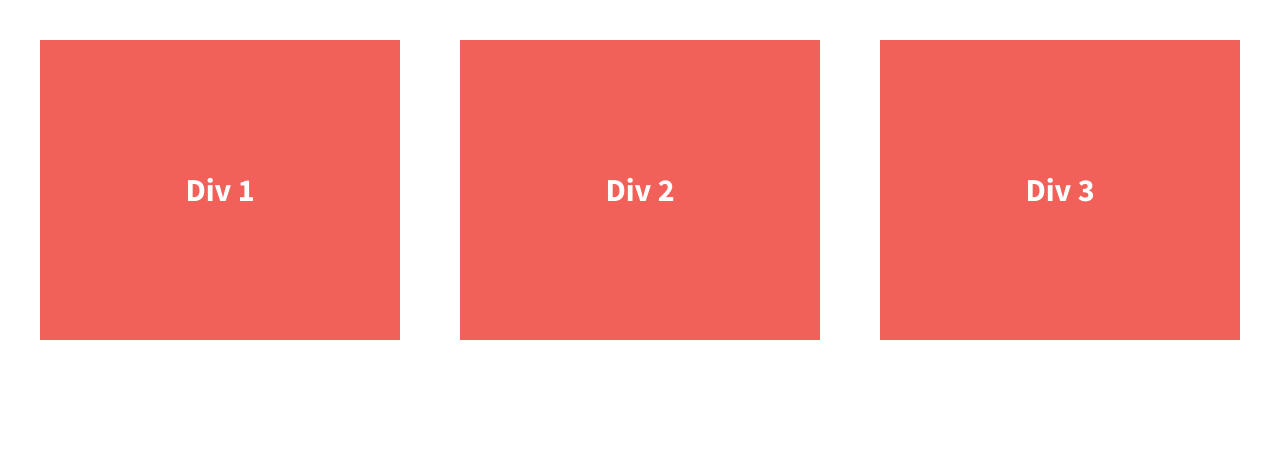
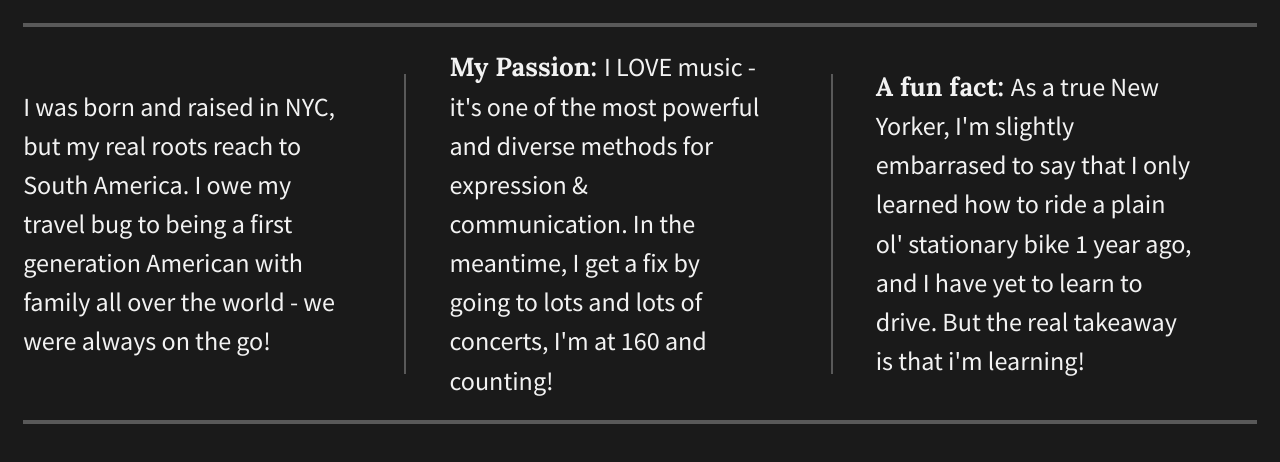
Before and after one commit to PinkMoonlight/flexbox-practice-divs, a plain HTML site: page index.html in a window 1280 px wide. Drawn offline with nearby package versions, Linux system fonts and the light colour scheme.

Commit message:
changed flexbox divs to be three widget/column modules

```diff
--- a/css/main.css
+++ b/css/main.css
@@ -97,35 +97,57 @@ textarea {
 
 
 html {
-  background-color: #fff;
+  background-color: #1a1a1a;
   height: 100%;
 }
 
 body {
   font-family: 'Source Sans Pro', sans-serif;
-  padding: 2em;
-  font-size: 1.25em;
+  padding: 1em;
+  font-size: 1.45em;
   height: 100%;
 }
 
 .wrapper {
-  /*add display:flex and set justify-content to space-between*/
-  font-weight: 700;
+  font-weight: 400;
   display: flex;
   justify-content: space-between;
+  border-top: 4px solid #595959;
+  border-bottom: 4px solid #595959;
+  padding-top: 2em;
+  padding-bottom: 2em;
 }
 
 .div-1, .div-2, .div-3 {
-  /*give the divs a width of 30%, add display:flex, set justify-content and align-items to center*/
-  color: #fff;
+  color: #f2f2f2;
   line-height: 1.5em;
-  font-size: 1.6em;
-  background-color: #f16059;
+  font-size: 1.125em;
+  background-color: #1a1a1a;
   height: 300px;
   display: flex;
   justify-content: center;
   align-items: center;
   width: 30%;
+  padding: 0 1em 0 0;
+
+}
+
+.div-2, .div-3 {
+  border-left: 2px solid #595959;
+  padding-left: 1.65em;
+}
+
+section div p {
+  margin: 0 1.5em 0 0;
+}
+
+.font {
+  font-family: 'Lora', serif;
+  font-weight: bold;
+}
+
+.capital {
+  text-transform: uppercase;
 }
 
 
--- a/index.html
+++ b/index.html
@@ -23,13 +23,14 @@
 
         <section class="wrapper">
             <div class="div-1">
-                Div 1
+                <p>I was born and raised in NYC, but my real roots reach to South America. I owe my travel bug to being a first generation American
+                with family all over the world - we were always on the go!</p>
             </div>
             <div class="div-2">
-                Div 2
+                <p><span class="font">My Passion: </span>I <span class="capital">Love</span> music - it's one of the most powerful and diverse methods for expression & communication. In the meantime, I get a fix by going to lots and lots of concerts, I'm at 160 and counting!</p>
             </div>
             <div class="div-3">
-                Div 3
+                <p><span class="font">A fun fact: </span> As a true New Yorker, I'm slightly embarrased to say that I only learned how to ride a plain ol' stationary bike 1 year ago, and I have yet to learn to drive. But the real takeaway is that i'm learning!</p>
             </div>
         </section>
 
```
